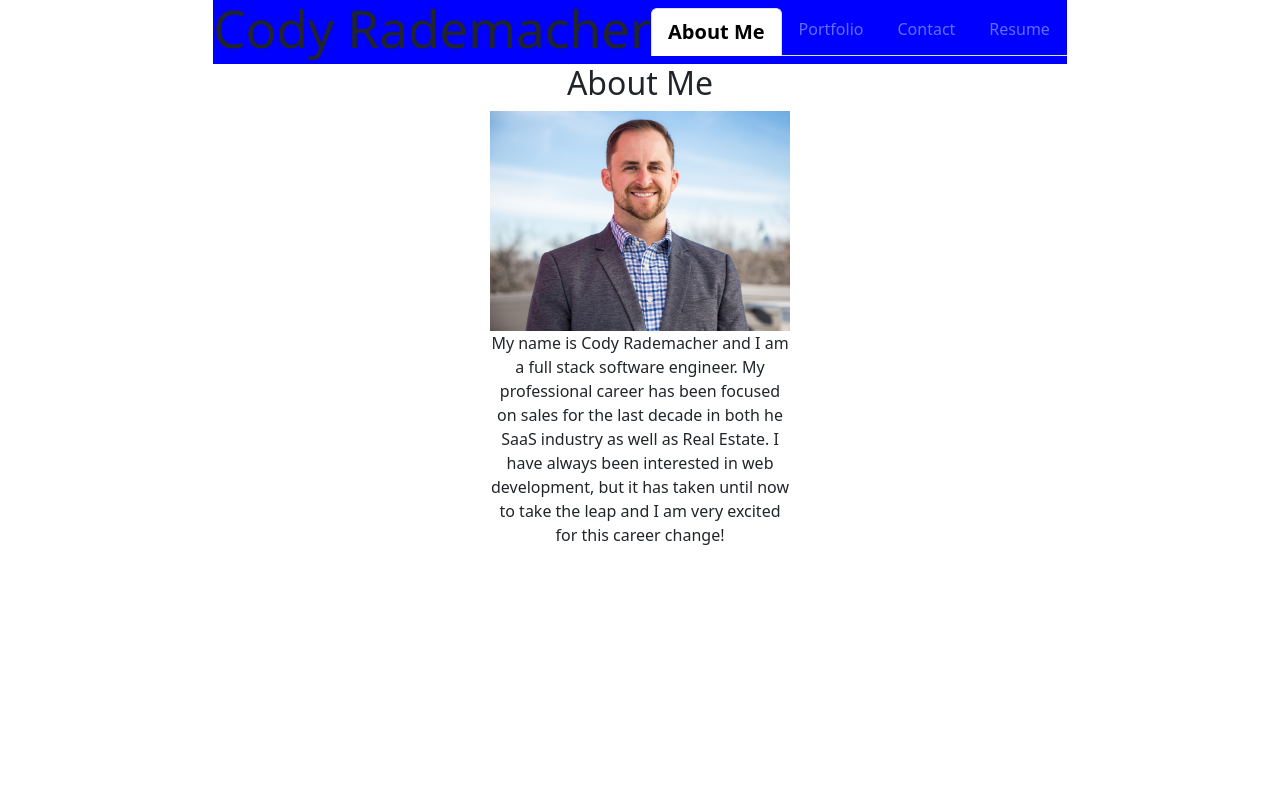
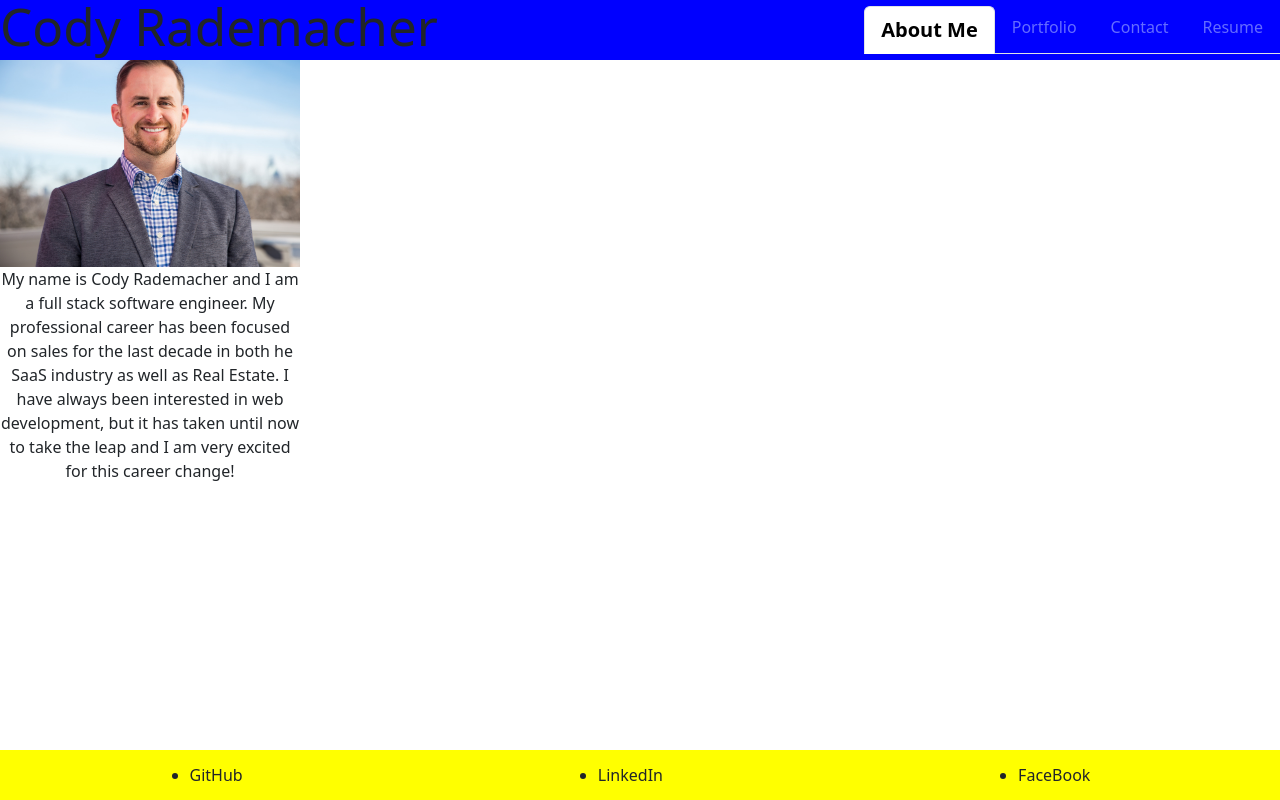
Before and after one commit to cprademacher/my-portfolio, a React (Vite) app: page / in a window 1280 px wide. Built offline with nearby package versions, Linux system fonts and the light colour scheme.

Commit message:
Added footer and css rules to help header

```diff
--- a/src/App.css
+++ b/src/App.css
@@ -1,10 +1,30 @@
 #root {
   max-width: 100%;
-  margin: 0 auto;
+  margin: 0;
   min-height: 100vh;
   height: 100%;
   padding: 0;
   text-align: center;
+}
+
+body {
+  width: 100%;
+}
+
+.everything {
+  width: 100%;
+}
+
+.header-navbar {
+  background-color: blue;
+  width: 100%;
+  height: 60px;
+  position: fixed;
+  top: 0;
+  display: flex;
+  flex-direction: row;
+  justify-content: space-between;
+  align-items: center;
 }
 
 .headshot {
@@ -45,3 +65,16 @@
   font-weight: 700;
   color: black;
 }
+
+.footer-list {
+  margin: 0;
+  position: fixed;
+  bottom: 0;
+  height: 50px;
+  width: 100%;
+  background-color: yellow;
+  display: flex;
+  flex-direction: row;
+  justify-content: space-around;
+  align-items: center;
+}
--- a/src/App.jsx
+++ b/src/App.jsx
@@ -1,13 +1,15 @@
 import Header from "./components/Header";
+import Footer from "./components/Footer";
 import { Outlet } from "react-router-dom";
 import "./App.css";
 
 function App() {
   return (
-    <>
+    <div className="everything">
       <Header />
       <Outlet />
-    </>
+      <Footer />
+    </div>
   );
 }
 
--- a/src/components/Footer.jsx
+++ b/src/components/Footer.jsx
@@ -1,7 +1,11 @@
 export default function Footer() {
   return (
     <>
-      <h1>Footer</h1>
+      <ul className="footer-list container-fluid">
+        <li className="footer-item"><a>GitHub</a></li>
+        <li className="footer-item"><a>LinkedIn</a></li>
+        <li className="footer-item"><a>FaceBook</a></li>
+      </ul>
     </>
   );
 }
--- a/src/components/Header.css
+++ /dev/null
@@ -1,8 +0,0 @@
-.header-navbar {
-    background-color: blue;
-    width: 100%;
-    display: flex;
-    flex-direction: row;
-    justify-content: space-between;
-    align-items: center;
-}
--- a/src/components/Header.jsx
+++ b/src/components/Header.jsx
@@ -1,5 +1,4 @@
 import Navigation from "./Navigation";
-import "./Header.css";
 
 export default function Header() {
   return (
```
